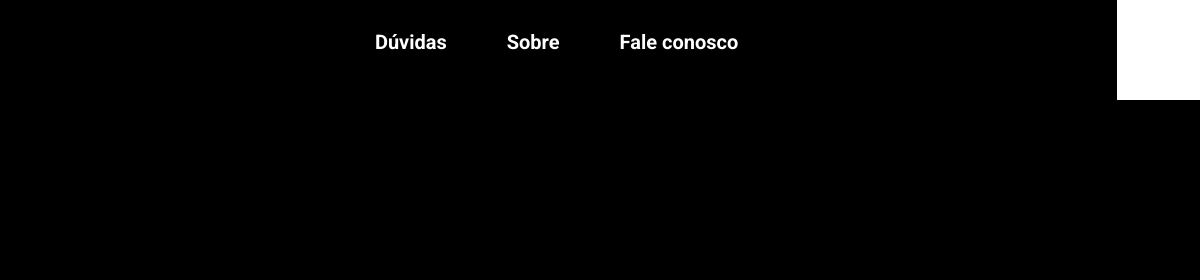
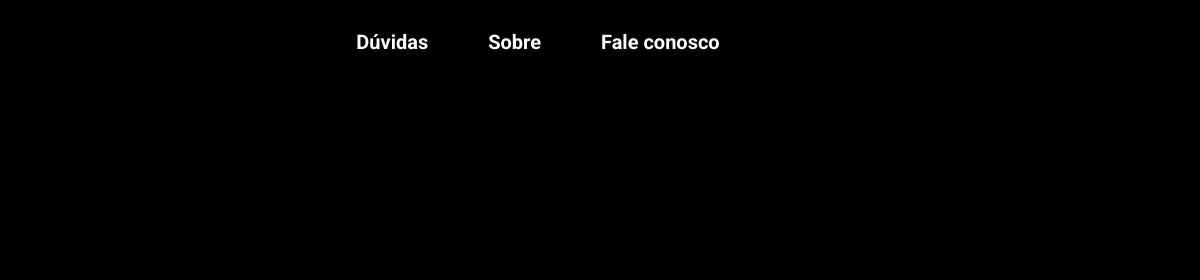
Before and after one commit to cleilsonalvino/meus-projetos, a plain HTML site: page alphanet/index.html in a window 1280 px wide. Shown: the top 280 px of the page, 80-1280 px from the left. Drawn offline with Linux system fonts and the light colour scheme.

Commit message:
Update style.css

```diff
--- a/alphanet/css/style.css
+++ b/alphanet/css/style.css
@@ -28,7 +28,7 @@ body {
     list-style: none;
     background-color: black;
     padding: 30px;
-    width: 100vw;
+    width: 80%;
 }
 
 
@@ -52,11 +52,3 @@ a {
     background-color: black;
     height: 80vh;
 }
-
-.efeito {
-    display: flex;
-    text-align: center;
-    background-color: white;
-    width: 100px;
-    height: 100px;
-}
```
